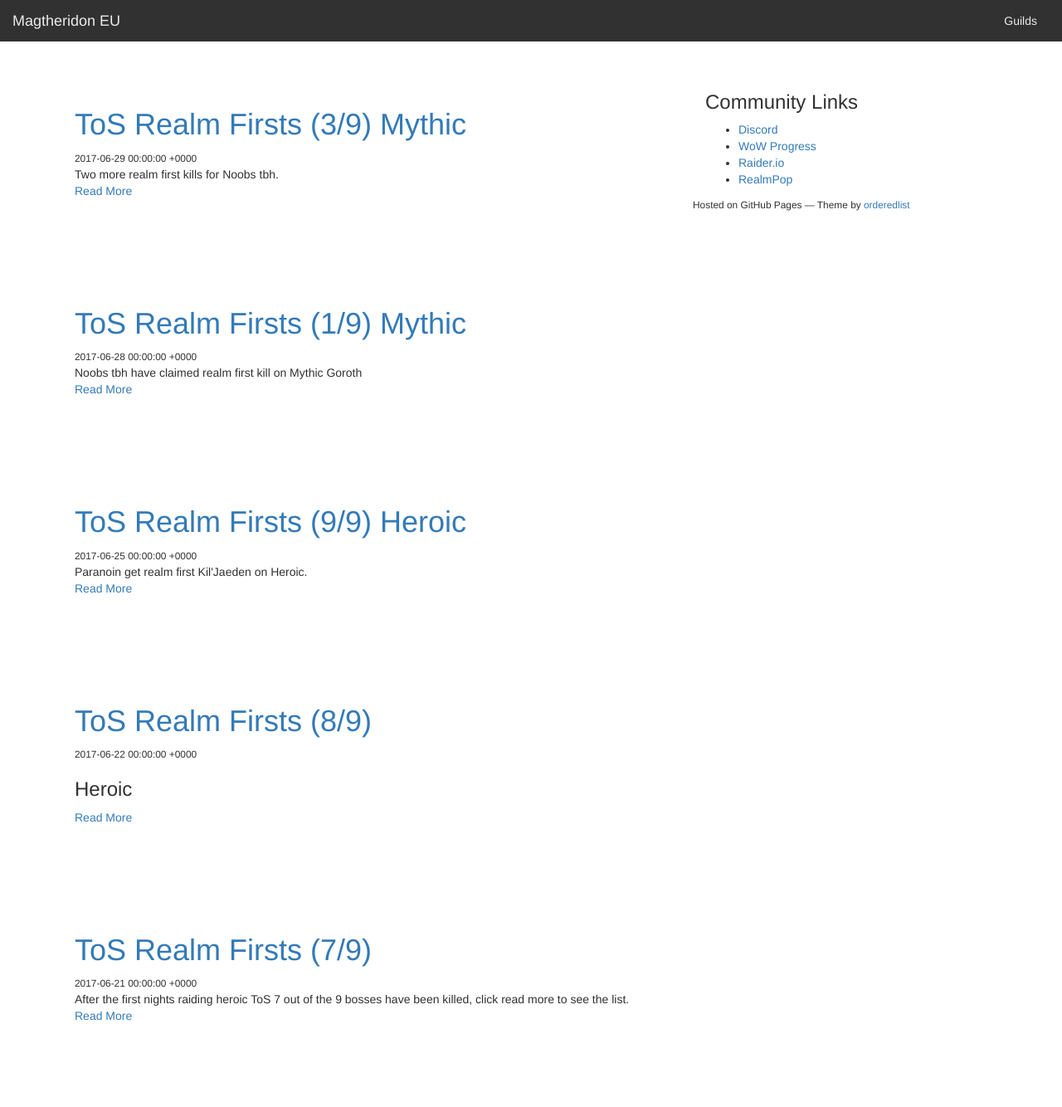
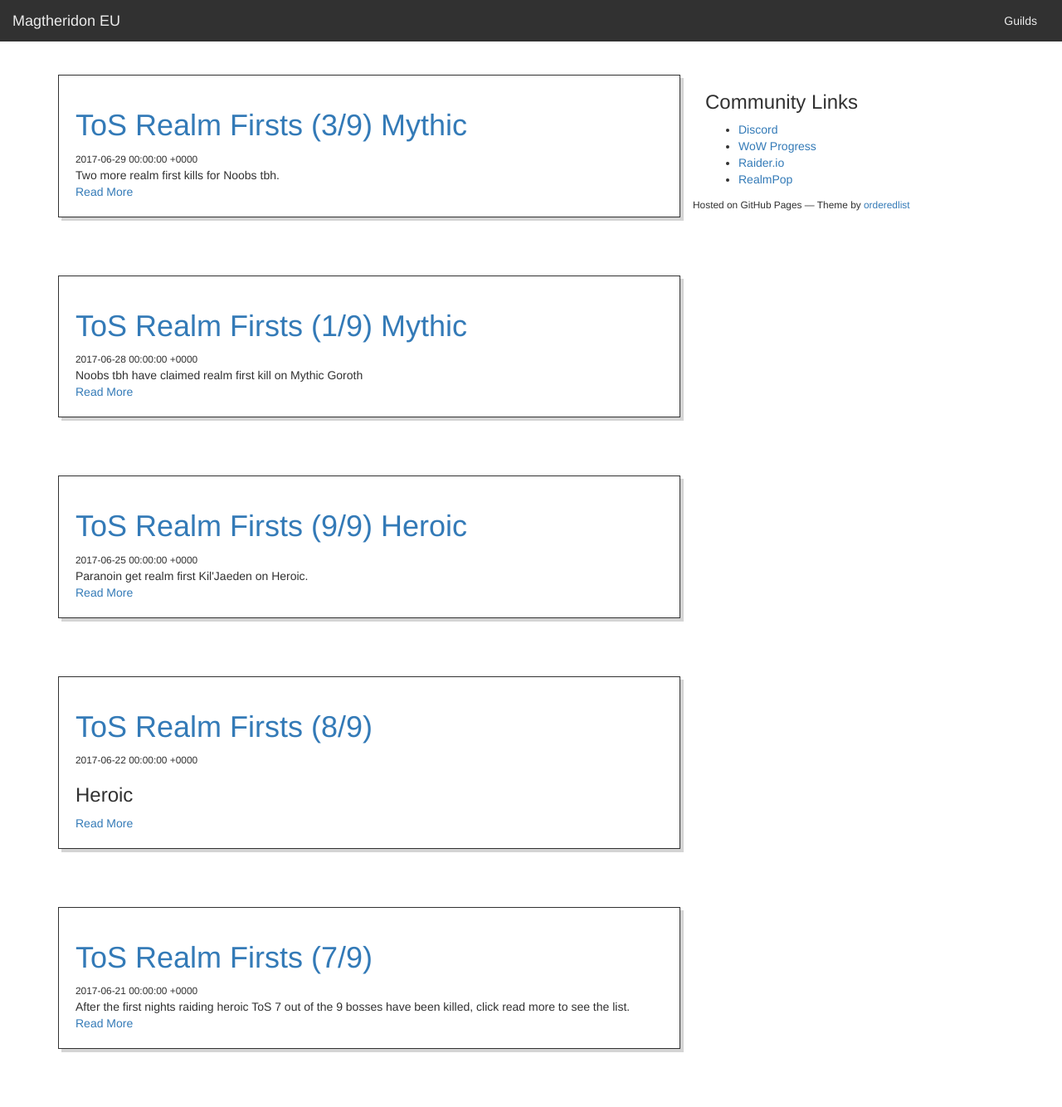
Before and after one commit to MagtheridonEU/magtheridoneu.github.io, a Jekyll site: the page built from index.html, in a window 1280 px wide. Shown: the whole page at 83% size. Built offline with Jekyll 4.4.1, drawn with Linux system fonts in a browser that asks for light colours; nearby versions of some CDN libraries; a script that is not in the unit is left out.

Commit message:
Update theme.scss

```diff
--- a/_sass/theme.scss
+++ b/_sass/theme.scss
@@ -4,3 +4,8 @@ body {
     background-color: $white;
     color: $dark-grey;
 }
+
+article.post {
+    border: 1px solid #313131;
+    box-shadow: 4px 4px #d4d4d4;
+}
```
